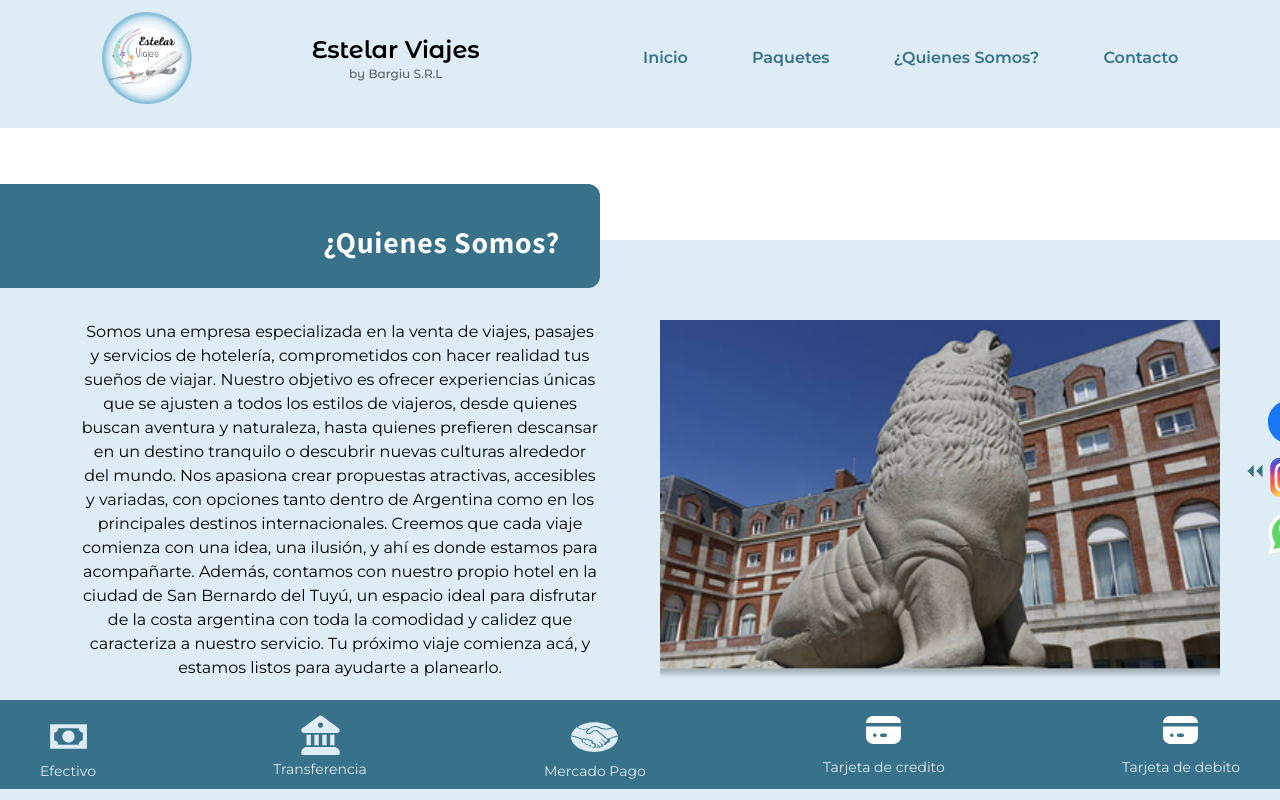
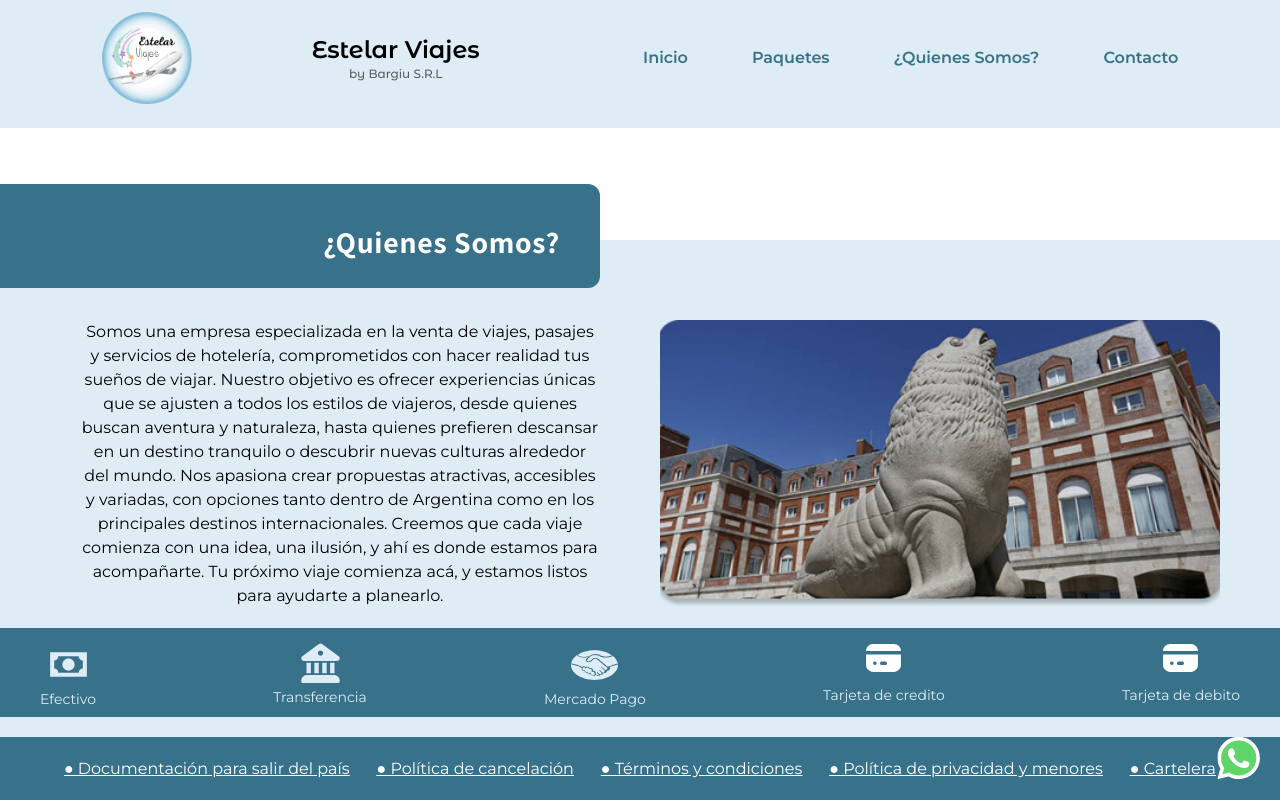
Before and after one commit to ttttttomas/estelar-viajes-website, a Next.js app: page /about-us in a window 1280 px wide. Shown: the top 800 px of the page. Built offline with nearby package versions, Linux system fonts and the light colour scheme; a web font is replaced by a local one.

Commit message:
fixed redes

```diff
--- a/app/about-us/page.tsx
+++ b/app/about-us/page.tsx
@@ -13,7 +13,6 @@ export default function AboutUsPage() {
             Somos una empresa especializada en la venta de viajes, pasajes y servicios de hotelería, comprometidos con hacer realidad tus sueños de viajar. Nuestro objetivo es ofrecer experiencias únicas que se ajusten a todos los estilos de viajeros, desde quienes buscan aventura y naturaleza, hasta quienes prefieren descansar en un destino tranquilo o descubrir nuevas culturas alrededor del mundo.
 Nos apasiona crear propuestas atractivas, accesibles y variadas, con opciones tanto dentro de Argentina como en los principales destinos internacionales. Creemos que cada viaje comienza con una idea, una ilusión, y ahí es donde estamos para acompañarte.
 
-Además, contamos con nuestro propio hotel en la ciudad de San Bernardo del Tuyú, un espacio ideal para disfrutar de la costa argentina con toda la comodidad y calidez que caracteriza a nuestro servicio.
 Tu próximo viaje comienza acá, y estamos listos para ayudarte a planearlo.
             </div>
             <div className="px-5 mx-auto md:w-1/2">
--- a/app/layout.tsx
+++ b/app/layout.tsx
@@ -4,9 +4,11 @@ import { Metadata } from 'next'
 import { ReactNode } from 'react'
 import Header from './components/Header'
 import Footer from './components/Footer'
-import Redes from './components/Redes'
+import Wpp from './components/icons/Redes/Wpp'
+// import Redes from './components/Redes'
 import AsideContextProvider from './context/AsideContext'
 import Aside from './components/Aside'
+import Link from 'next/link'
 
 export const montserratAlternates = Montserrat_Alternates({
   subsets: ['latin'],
@@ -49,7 +51,10 @@ export default function RootLayout({ children }: { children: ReactNode }) {
         <Header />
         <Aside />
         {children}
-        <Redes />
+        {/* <Redes /> */}
+        <Link className='fixed z-10 bottom-5 right-5 rounded-full' target='_blank' href="https://wa.me/+541135587877">
+          <Wpp />
+        </Link>
         <Footer />
         </AsideContextProvider>
         </body>
```
